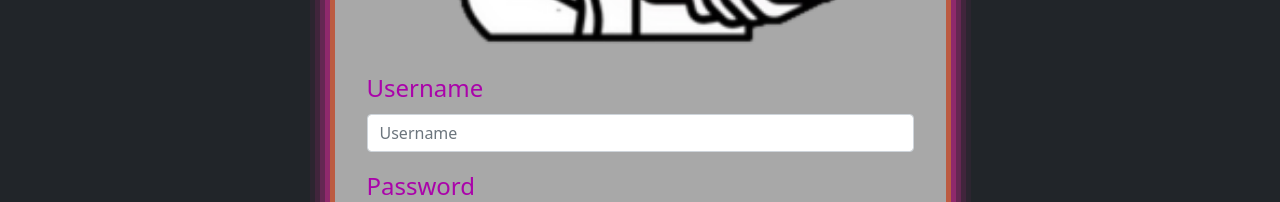
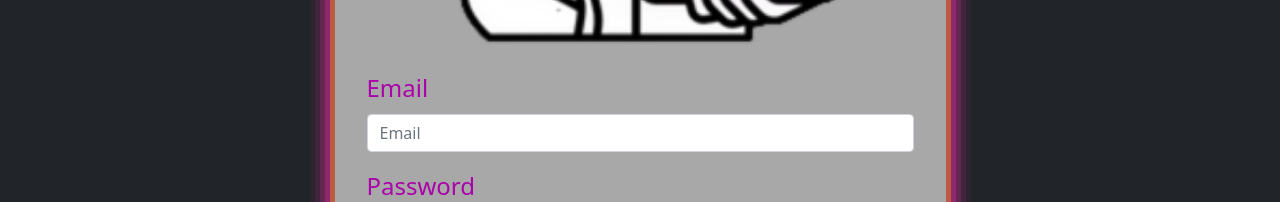
Before and after one commit to mcstewart76/OnlyDevs, a React (Create React App) app in the folder client/: page / in a window 1280 px wide. Shown: the part 677-879 px from the top of the page. Built offline with nearby package versions, Linux system fonts and the light colour scheme.

Commit message:
corrected auth token reg/login

```diff
--- a/client/src/App.js
+++ b/client/src/App.js
@@ -1,7 +1,7 @@
 import React from 'react';
 import './App.css';
 import Navigation from './components/navbar';
-import { HashRouter as Router, Routes, Route} from 'react-router-dom';
+import { HashRouter as Router, Routes, Route } from 'react-router-dom';
 import Login from './pages/';
 import Home from './pages/home';
 import Profile from './pages/profile';
@@ -20,10 +20,11 @@ return (
 	<Router>
 	<Navigation />
 	<Routes>
+		<Route path='/Registration' element={<Registration />} />
+		<Route path='/home' element={<Home />} />
+    	<Route path='/profile' element={<Profile/>} />
 		<Route exact path='/' element={<Login />} />
-		<Route path='/Registration' element={<Registration />} />
-		<Route path='/home' element={<Home/>} />
-    	<Route path='/profile' element={<Profile/>} />
+
 	</Routes>
 	</Router>
 	</ApolloProvider>
--- a/client/src/index.js
+++ b/client/src/index.js
@@ -3,6 +3,7 @@ import ReactDOM from 'react-dom';
 import './index.css';
 import App from './App';
 import reportWebVitals from './reportWebVitals';
+import { HashRouter } from 'react-router-dom';
 
 ReactDOM.render(
   <React.StrictMode>
--- a/client/src/pages/Registration.js
+++ b/client/src/pages/Registration.js
@@ -45,7 +45,7 @@ const Registration = () => {
 
   return (
     <>
-      <body >
+      <div>
         <div className='d-flex justify-content-center mx-4 bg-dark'>
           <div className='loginform my-5 row p-4 align-items-center justify-content-center'>
             <img className='odieIMG' src={Odie} alt="OdieTheDev" />
@@ -58,21 +58,21 @@ const Registration = () => {
             <Form className='formaspects px-2 mx-2' onSubmit={handleFormSubmit}>
               <Form.Group className="mb-2" controlId="formUsername">
                 <Form.Label>Username</Form.Label>
-                <Form.Control type="username" placeholder="Username" value={formState.userName} onChange={handleChange} />
+                <Form.Control name="userName" type="username" placeholder="Username" value={formState.userName} onChange={handleChange} />
                 <Form.Text className="text-muted">
                 </Form.Text>
               </Form.Group>
 
               <Form.Group className="mb-2">
                 <Form.Label>Email</Form.Label>
-                <Form.Control type="email" placeholder="Email" value={formState.email} onChange={handleChange} />
+                <Form.Control name="email" type="email" placeholder="Email" value={formState.email} onChange={handleChange} />
                 <Form.Text className="text-muted">
                 </Form.Text>
               </Form.Group>
 
               <Form.Group className="mb-2" controlId="formBasicPassword">
                 <Form.Label>Password</Form.Label>
-                <Form.Control type="password" placeholder="Password" value={formState.password} onChange={handleChange} />
+                <Form.Control name="password" type="password" placeholder="Password" value={formState.password} onChange={handleChange} />
               </Form.Group>
               <Button className='libtn ' variant="primary" type="submit">
                 Create Account
@@ -86,7 +86,7 @@ const Registration = () => {
               )}
           </div>
         </div>
-      </body>
+      </div>
     </>
   )
 };
--- a/client/src/pages/index.js
+++ b/client/src/pages/index.js
@@ -3,6 +3,7 @@ import { Form, Button} from 'react-bootstrap'
 import Odie from '../OdieLogo2.0.png'
 import { useMutation } from '@apollo/client';
 import { LOGIN_USER } from '../utils/mutations';
+import { Link } from 'react-router-dom'
 
 import auth from '../utils/auth';
 
@@ -44,14 +45,20 @@ const Login = (props) => {
 
   return (
     <>
-      <body >
+      <div>
         <div className='d-flex justify-content-center mx-4 bg-dark'>
         <div className='loginform my-5 row p-4 align-items-center justify-content-center'>
           <img className='odieIMG' src={Odie} alt="OdieTheDev" />
+          {data ? (
+              <p>
+                Success! You may now enter{' '}
+                <Link to="/home">Homepage.</Link>
+              </p>
+            ) : (
           <Form className='formaspects px-2 mx-2' onSubmit={handleFormSubmit}>
             <Form.Group className="mb-3" controlId="formUsername">
-              <Form.Label>Username</Form.Label>
-              <Form.Control type="username" placeholder="Username" onChange={handleChange} />
+              <Form.Label>Email</Form.Label>
+              <Form.Control name="email" type="email" placeholder="Email" onChange={handleChange} />
               <Form.Text className="text-muted">
 
               </Form.Text>
@@ -59,15 +66,21 @@ const Login = (props) => {
 
             <Form.Group className="mb-3" controlId="formBasicPassword">
               <Form.Label>Password</Form.Label>
-              <Form.Control type="password" placeholder="Password" onChange={handleChange} />
+              <Form.Control name="password" type="password" placeholder="Password" onChange={handleChange} />
             </Form.Group>
             <Button className='libtn ' variant="primary" type="submit">
               Login
             </Button>
           </Form>
+          )}
+
+          {error && (
+            console.error(error.message)
+
+          )}
         </div>
         </div>
-      </body>
+      </div>
     </>
   );
 };
```
